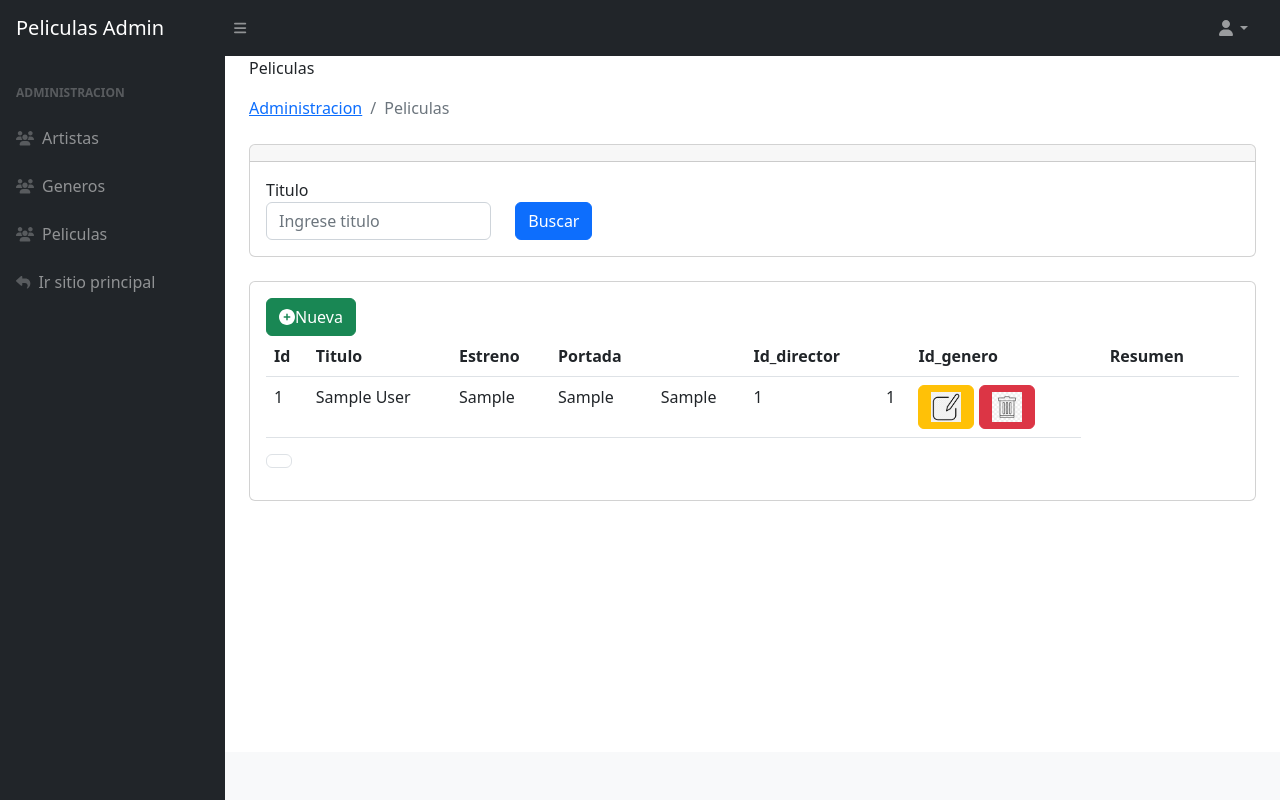
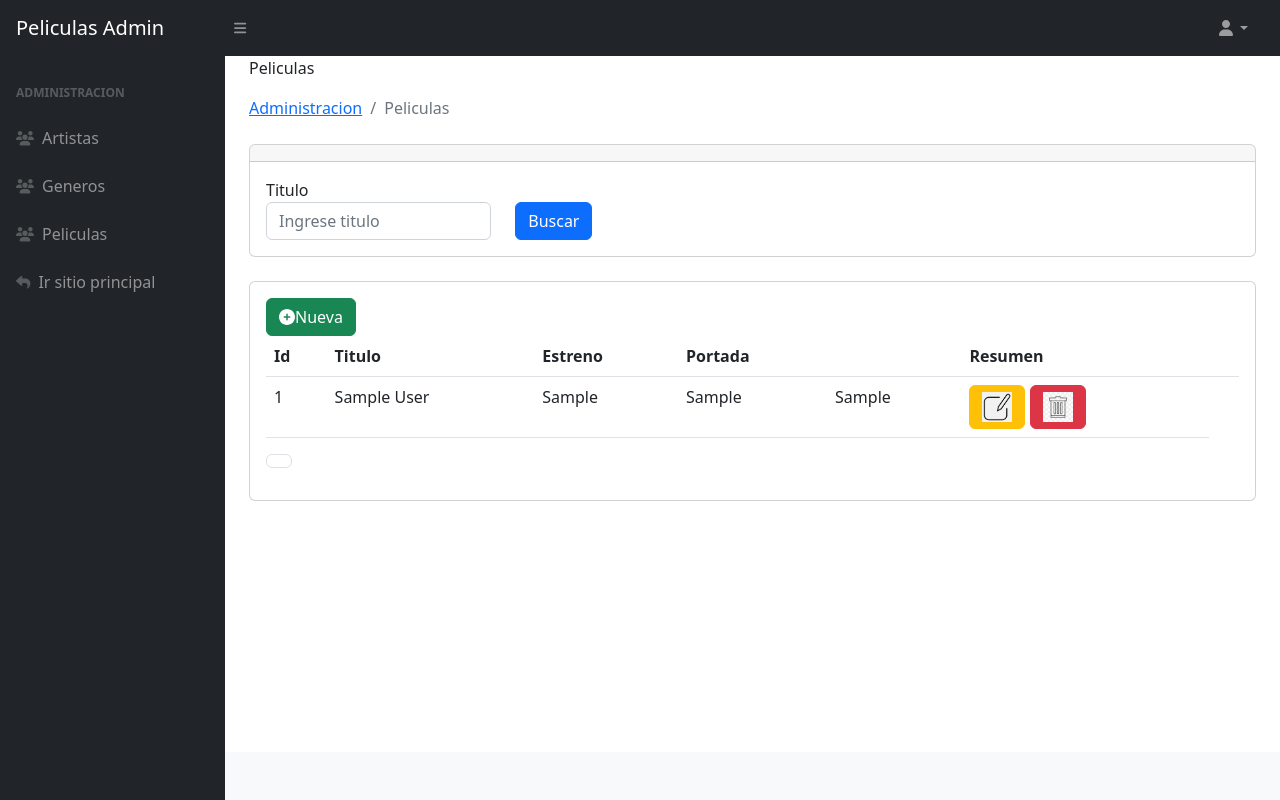
Before and after one commit to riosmiguelangel/sistema_peliculas, a Django app: page /administracion/peliculas/index in a window 1280 px wide. Run offline with Django 3.2, Linux system fonts and the light colour scheme; tables that the repository leaves empty hold one stand-in row (values such as "Sample post"); some libraries are stand-ins or nearby versions.

Commit message:
correccion en peliculas index

```diff
--- a/templates/administracion/base_administracion.html
+++ b/templates/administracion/base_administracion.html
@@ -50,7 +50,7 @@
                             <div class="sb-nav-link-icon"><i class="fas fa-users"></i></div>
                             Generos
                         </a>
-                        <a class="nav-link" href="{% url 'peliculas_index'%}">
+                        <a class="nav-link" href="{% url 'peliculas_index' %}">
                             <div class="sb-nav-link-icon"><i class="fas fa-users"></i></div>
                             Peliculas
                         </a>
--- a/templates/administracion/peliculas/editar.html
+++ b/templates/administracion/peliculas/editar.html
@@ -1,5 +1,5 @@
 {%extends 'administracion/base_administracion.html'%}
-{% block title %}Generos{% endblock%}
+{% block title %}Peliculas{% endblock%}
 
 {% block content %}
 <p class="text-2xl">Peliculas</p>
--- a/templates/administracion/peliculas/index.html
+++ b/templates/administracion/peliculas/index.html
@@ -48,9 +48,10 @@
                     <th>Titulo</th>
                     <th>Estreno</th>
                     <th>Portada<th>
-                    <th>Id_director<th>
-                    <th>Id_genero<th>
                     <th>Resumen<th>
+                    {% comment %} <th>Id_director<th>
+                    <th>Id_genero<th> {% endcomment %}
+
 
                 </tr>
             </thead>
@@ -62,12 +63,12 @@
                         <td>{{pelicula.estreno}}</td>
                         <td>{{pelicula.portada}}</td>
                         <td>{{pelicula.resumen}}</td>
-                        <td>{{pelicula.director_id}}</td>
-                        <td>{{pelicula.genero_id}}</td>
+                        {% comment %} <td>{{pelicula.director_id}}</td>
+                        <td>{{pelicula.genero_id}}</td> {% endcomment %}
                         <td>
-                            <a href="{% url 'generos_editar' genero.id %}" title="Editar" class="btn btn-warning"><img
+                            <a href="{% url 'peliculas_editar' pelicula.id %}" title="Editar" class="btn btn-warning"><img
                                 src="{% static '/imagenes/editar.png' %}" width="30px"></i></a>
-                            <a href="{% url 'generos_eliminar' genero.id %}" title="Eliminar" class="btn btn-danger"><img
+                            <a href="{% url 'peliculas_eliminar' pelicula.id %}" title="Eliminar" class="btn btn-danger"><img
                                 src="{% static '/imagenes/borrar.png' %}" width="30px"></a>
                         </td>
                     </tr>
```
Also changed, not shown: templates/administracion/peliculas/nuevo.html (renamed from templates/administracion/peliculas/nueva.html).
